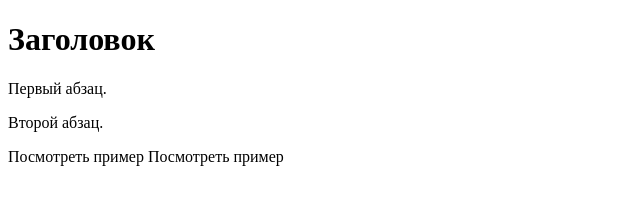
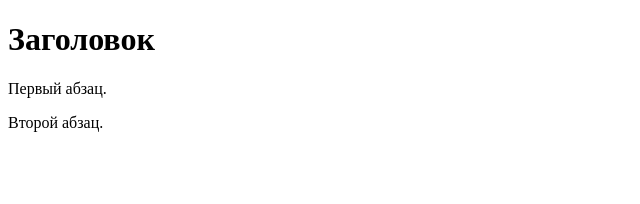
Before and after one commit to OlgaNetwork/github-for-twill, a plain HTML site: page index.html in a window 1280 px wide. Shown: the whole page, without its empty margins (0-640 px from the left). Drawn offline with Linux system fonts and the light colour scheme.

Commit message:
Создвали style.css и в index.html мы его подключили

```diff
--- a/index.html
+++ b/index.html
@@ -2,6 +2,7 @@
 <html>
  <head>
   <meta http-equiv="Content-Type" content="text/html; charset=utf-8">
+  <link rel="stylesheet" href="style.css">
   <title>Пример веб-страницы</title>
  </head>
  <body>
@@ -11,6 +12,3 @@
   <p>Второй абзац.</p>
  </body>
 </html>
-
-Посмотреть пример
-Посмотреть пример
```
Also changed, not shown: style.css (added).
